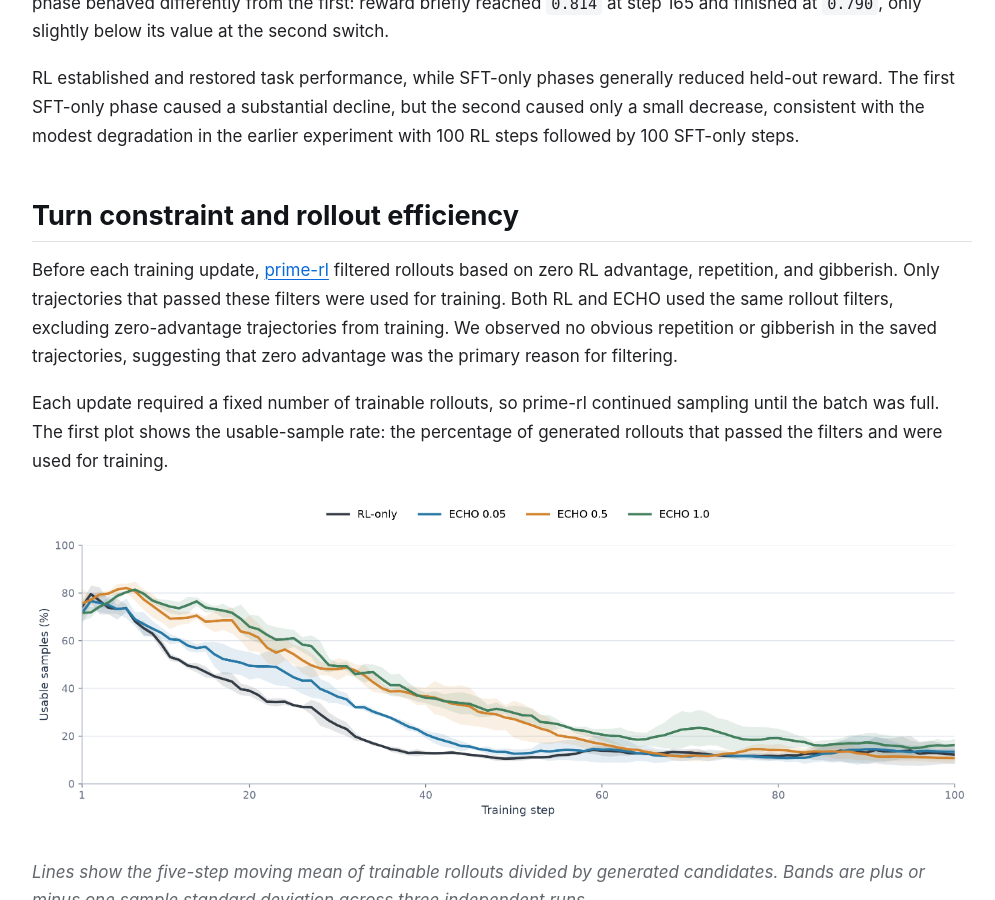
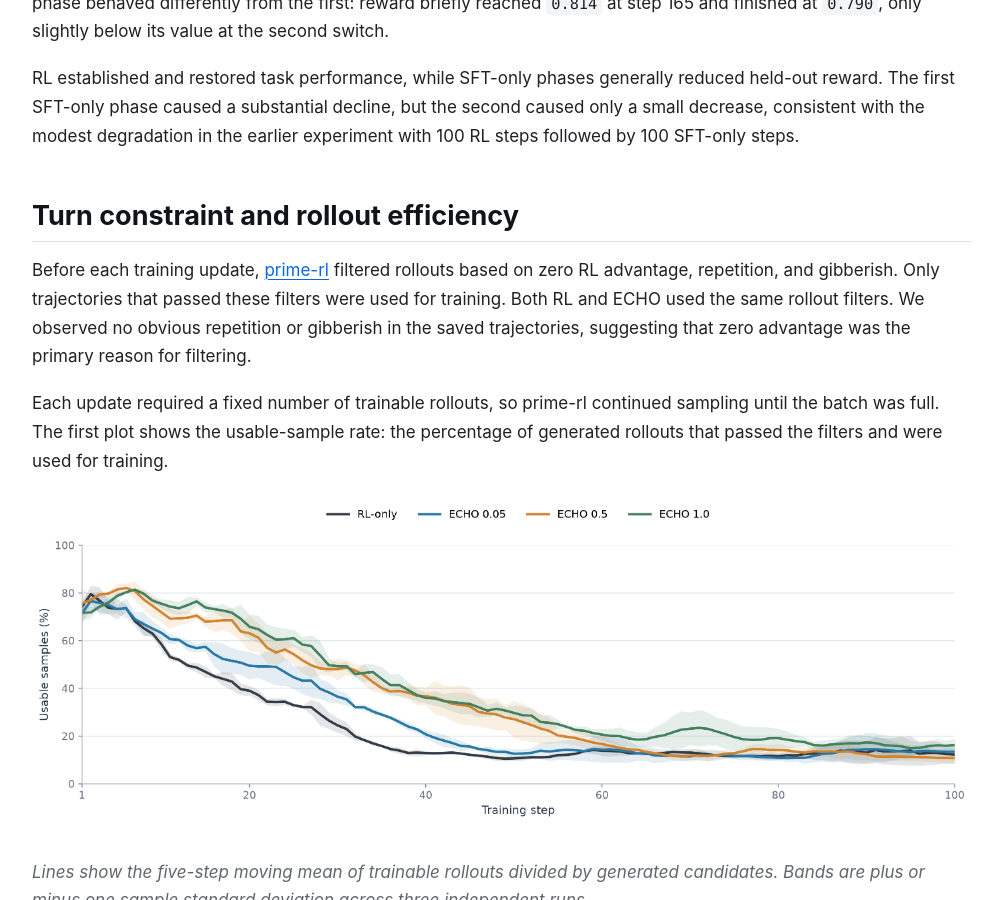
Before and after one commit to Bhoy1/echo-babyai-findings, a Jekyll site: the page built from index.md, in a window 1280 px wide and 900 px high, scrolled down 13458 px. Shown: the whole window, without its empty margins (138-1133 px from the left). Built offline with Jekyll 4.4.1, drawn with Linux system fonts in a browser that asks for light colours.

Commit message:
Shorten shared rollout-filter sentence

```diff
--- a/index.md
+++ b/index.md
@@ -197,7 +197,7 @@ RL established and restored task performance, while SFT-only phases generally re
 
 ## Turn constraint and rollout efficiency
 
-Before each training update, [prime-rl](https://github.com/PrimeIntellect-ai/prime-rl) filtered rollouts based on zero RL advantage, repetition, and gibberish. Only trajectories that passed these filters were used for training. Both RL and ECHO used the same rollout filters, excluding zero-advantage trajectories from training. We observed no obvious repetition or gibberish in the saved trajectories, suggesting that zero advantage was the primary reason for filtering.
+Before each training update, [prime-rl](https://github.com/PrimeIntellect-ai/prime-rl) filtered rollouts based on zero RL advantage, repetition, and gibberish. Only trajectories that passed these filters were used for training. Both RL and ECHO used the same rollout filters. We observed no obvious repetition or gibberish in the saved trajectories, suggesting that zero advantage was the primary reason for filtering.
 
 Each update required a fixed number of trainable rollouts, so prime-rl continued sampling until the batch was full. The first plot shows the usable-sample rate: the percentage of generated rollouts that passed the filters and were used for training.
 
```
